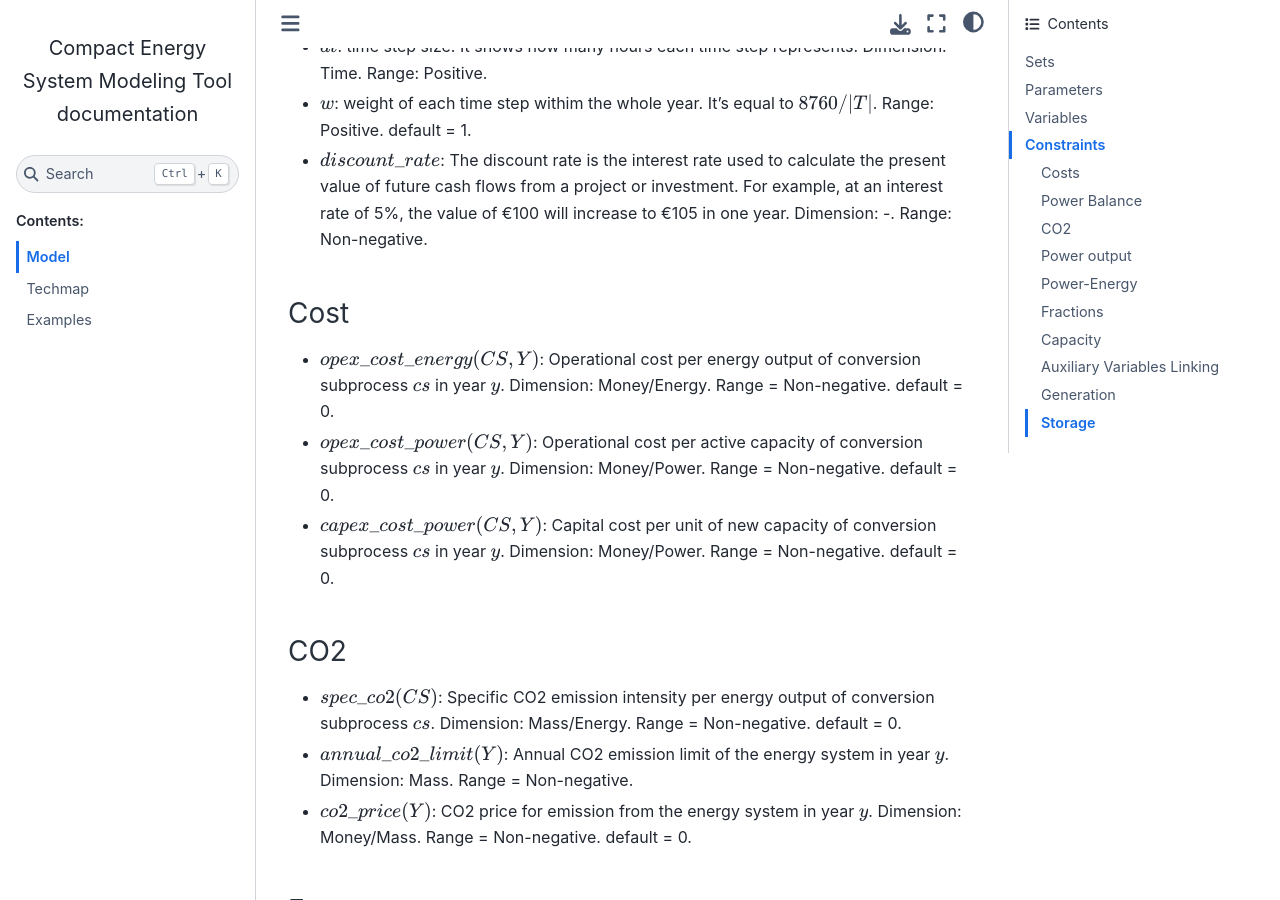
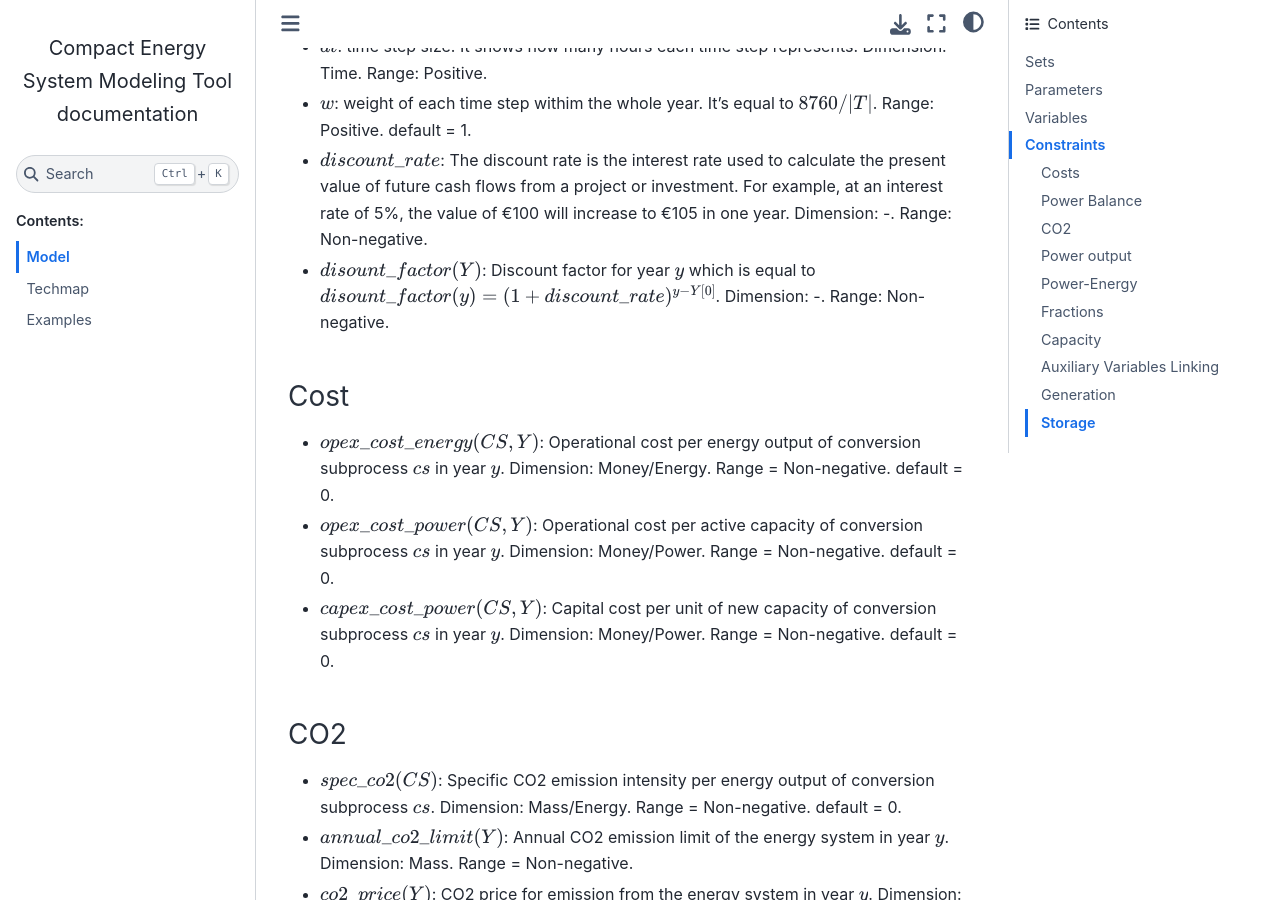
Before and after one commit to EINS-TUDa/CESM, a Sphinx documentation site: the page built from docs/source/model.rst, in a window 1280 px wide and 900 px high, scrolled down 687 px. Built offline with Sphinx 7.4.7 and the Sphinx Book theme 1.1.4, drawn with Linux system fonts in a browser that asks for light colours.

Commit message:
disount_factor added to docs

```diff
--- a/docs/source/model.rst
+++ b/docs/source/model.rst
@@ -20,7 +20,7 @@ Global
 - :math:`dt`: time step size. It shows how many hours each time step represents. Dimension: Time. Range: Positive.
 - :math:`w`: weight of each time step withim the whole year. It's equal to :math:`8760/|T|`. Range: Positive. default = 1.
 - :math:`discount\_rate`: The discount rate is the interest rate used to calculate the present value of future cash flows from a project or investment. For example, at an interest rate of 5%, the value of €100 will increase to €105 in one year. Dimension: -. Range: Non-negative.
-
+- :math:`disount\_factor(Y)`: Discount factor for year :math:`y` which is equal to :math:`disount\_factor(y)=(1+discount\_rate)^{y-Y[0]}`. Dimension: -. Range: Non-negative.
 
 Cost
 ~~~~
```
